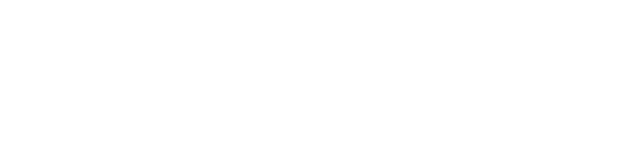
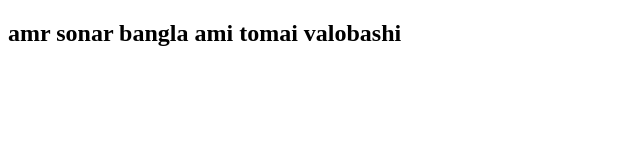
Before and after one commit to mbsabberhossen/my-first-repo, a plain HTML site: page index.html in a window 1280 px wide. Shown: the whole page, without its empty margins (0-640 px from the left). Drawn offline with Linux system fonts and the light colour scheme.

Commit message:
tomai valobsahi

```diff
--- a/index.html
+++ b/index.html
@@ -7,6 +7,7 @@
     <title>My First Github Repo</title>
 </head>
 <body>
+    <h2>amr sonar bangla ami tomai valobashi</h2>
 
 </body>
 </html>
```
